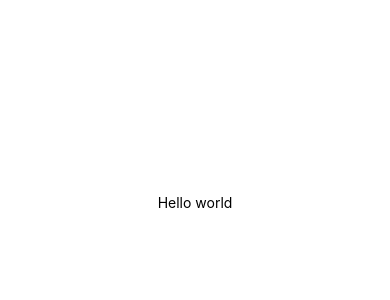
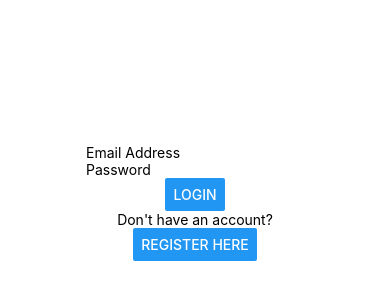
Before and after one commit to FinOCE/CP3405-app, a React Native app: screen /Login in a window 390 px wide. Before the commit this address had no page. Shown: the part 220-520 px from the top of the page. Built offline with nearby package versions, Linux system fonts and the light colour scheme.

Commit message:
Create login and register pages

```diff
--- a/package.json
+++ b/package.json
@@ -16,6 +16,7 @@
     "expo": "~46.0.6",
     "expo-status-bar": "~1.4.0",
     "jest": "^28.1.3",
+    "node-fetch": "^2.6.6",
     "react": "18.0.0",
     "react-dom": "18.0.0",
     "react-native": "0.69.4",
@@ -25,6 +26,7 @@
   },
   "devDependencies": {
     "@babel/core": "^7.12.9",
+    "@types/node-fetch": "^2.6.2",
     "@types/react": "~18.0.14",
     "@types/react-native": "~0.69.1",
     "babel-plugin-module-resolver": "^4.1.0",
--- /dev/null
+++ b/src/navigation/AuthStack.tsx
@@ -0,0 +1,19 @@
+import { createStackNavigator } from "@react-navigation/stack"
+import Login from "pages/Login"
+import Register from "pages/Register"
+
+export type AuthStackParamList = {
+  Register: undefined
+  Login: undefined
+}
+
+const { Navigator, Screen } = createStackNavigator<AuthStackParamList>()
+
+export default function AppStack() {
+  return (
+    <Navigator screenOptions={{ headerShown: false }}>
+      <Screen name="Register" component={Register} />
+      <Screen name="Login" component={Login} />
+    </Navigator>
+  )
+}
--- a/src/navigation/MainNavigation.tsx
+++ b/src/navigation/MainNavigation.tsx
@@ -3,19 +3,39 @@ import StorageManager from "managers/StorageManager"
 import { useState } from "react"
 import { useEffect } from "react"
 import AppStack from "./AppStack"
+import AuthStack from "./AuthStack"
 
 export default function MainNavigation() {
-  const [user, setUser] = useState<User>() // This will be used with an AuthStack once implemented
+  const [user, setUser] = useState<User>()
 
   useEffect(() => {
+    function setUserFromToken(value: string | undefined) {
+      // If undefined is provided, remove user
+      if (!value) return setUser(undefined)
+
+      // If token is provided, parse payload and set as user
+      const buffer = Buffer.from(value.split(".")[1], "base64")
+      setUser(JSON.parse(buffer.toString()))
+    }
+
+    // Fetch user from storage
     StorageManager.get("@user").then(userDeserialized => {
-      if (userDeserialized !== null) setUser(JSON.parse(userDeserialized))
+      if (userDeserialized !== null) setUserFromToken(userDeserialized)
+    })
+
+    // Update state whenever changes are made to user in storage
+    StorageManager.getInstance().on("set", (key: string, value: string) => {
+      if (key === "@user") setUserFromToken(value)
+    })
+
+    StorageManager.getInstance().on("remove", (key: string) => {
+      if (key === "@user") setUserFromToken(undefined)
     })
   }, [])
 
   return (
     <NavigationContainer>
-      <AppStack />
+      {user ? <AppStack /> : <AuthStack />}
     </NavigationContainer>
   )
 }
--- /dev/null
+++ b/src/pages/Login.tsx
@@ -0,0 +1,80 @@
+import { NativeStackScreenProps } from "@react-navigation/native-stack"
+import { StatusBar } from "expo-status-bar"
+import { AuthStackParamList } from "navigation/AuthStack"
+import { useState } from "react"
+import { Button, StyleSheet, Text, TextInput, View } from "react-native"
+import fetch from "node-fetch"
+import StorageManager from "managers/StorageManager"
+
+export default function Login({
+  route,
+  navigation
+}: NativeStackScreenProps<AuthStackParamList, "Register">) {
+  const [email, setEmail] = useState<string>()
+  const [password, setPassword] = useState<string>()
+
+  const [submitting, setSubmitting] = useState(false)
+  const [error, setError] = useState<string>()
+
+  return (
+    <View style={styles.container}>
+      <StatusBar style="auto" />
+      <TextInput
+        keyboardType="email-address"
+        placeholder="Email Address"
+        onChangeText={setEmail}
+      />
+      <TextInput
+        secureTextEntry={true}
+        keyboardType="default"
+        placeholder="Password"
+        onChangeText={setPassword}
+      />
+      {error && <Text style={styles.error}>Error: {error}</Text>}
+      <Button
+        title="Login"
+        disabled={submitting}
+        onPress={() => {
+          setSubmitting(true)
+          fetch("https://cp3405-api.azurewebsites.net/login", {
+            method: "POST",
+            body: JSON.stringify({
+              email,
+              password
+            })
+          })
+            .then(async res => ({ status: res.status, body: await res.json() }))
+            .then(({ status, body }) => {
+              switch (status) {
+                case 200:
+                  StorageManager.set("@user", body.data.token)
+                  break
+                case 400:
+                case 403:
+                  throw body.data.message
+              }
+            })
+            .catch((err: string) => setError(err))
+            .finally(() => setSubmitting(false))
+        }}
+      />
+      <Text>Don't have an account?</Text>
+      <Button
+        title="Register here"
+        onPress={() => navigation.navigate("Register")}
+      />
+    </View>
+  )
+}
+
+const styles = StyleSheet.create({
+  container: {
+    flex: 1,
+    backgroundColor: "#fff",
+    alignItems: "center",
+    justifyContent: "center"
+  },
+  error: {
+    color: "red"
+  }
+})
--- /dev/null
+++ b/src/pages/Register.tsx
@@ -0,0 +1,101 @@
+import { NativeStackScreenProps } from "@react-navigation/native-stack"
+import { StatusBar } from "expo-status-bar"
+import { AuthStackParamList } from "navigation/AuthStack"
+import { useState } from "react"
+import { Button, StyleSheet, Text, TextInput, View } from "react-native"
+import fetch from "node-fetch"
+import StorageManager from "managers/StorageManager"
+
+export default function Register({
+  route,
+  navigation
+}: NativeStackScreenProps<AuthStackParamList, "Register">) {
+  const [email, setEmail] = useState<string>()
+  const [password, setPassword] = useState<string>()
+  const [firstName, setFirstName] = useState<string>()
+  const [lastName, setLastName] = useState<string>()
+  const [nickName, setNickName] = useState<string>()
+
+  const [submitting, setSubmitting] = useState(false)
+  const [error, setError] = useState<string>()
+
+  return (
+    <View style={styles.container}>
+      <StatusBar style="auto" />
+      <TextInput
+        keyboardType="email-address"
+        placeholder="Email Address"
+        onChangeText={setEmail}
+      />
+      <TextInput
+        secureTextEntry={true}
+        keyboardType="default"
+        placeholder="Password"
+        onChangeText={setPassword}
+      />
+      <TextInput
+        keyboardType="default"
+        placeholder="First Name"
+        onChangeText={setFirstName}
+      />
+      <TextInput
+        keyboardType="default"
+        placeholder="Last Name"
+        onChangeText={setLastName}
+      />
+      <TextInput
+        keyboardType="default"
+        placeholder="Nickname"
+        onChangeText={setNickName}
+      />
+      {error && <Text style={styles.error}>Error: {error}</Text>}
+      <Button
+        title="Register"
+        disabled={submitting}
+        onPress={() => {
+          setSubmitting(true)
+          fetch("https://cp3405-api.azurewebsites.net/register", {
+            method: "POST",
+            body: JSON.stringify({
+              email,
+              password,
+              firstName,
+              lastName,
+              nickName
+            })
+          })
+            .then(async res => ({ status: res.status, body: await res.json() }))
+            .then(({ status, body }) => {
+              switch (status) {
+                case 200:
+                  StorageManager.set("@user", body.data.token)
+                  break
+                case 400:
+                case 409:
+                  throw body.data.message
+              }
+            })
+            .catch((err: string) => setError(err))
+            .finally(() => setSubmitting(false))
+        }}
+      />
+      <Text>Already have an account?</Text>
+      <Button
+        title="Sign in here"
+        onPress={() => navigation.navigate("Login")}
+      />
+    </View>
+  )
+}
+
+const styles = StyleSheet.create({
+  container: {
+    flex: 1,
+    backgroundColor: "#fff",
+    alignItems: "center",
+    justifyContent: "center"
+  },
+  error: {
+    color: "red"
+  }
+})
```
Also changed, not shown: 1 other file (tests, documents, lock files or other folders).
